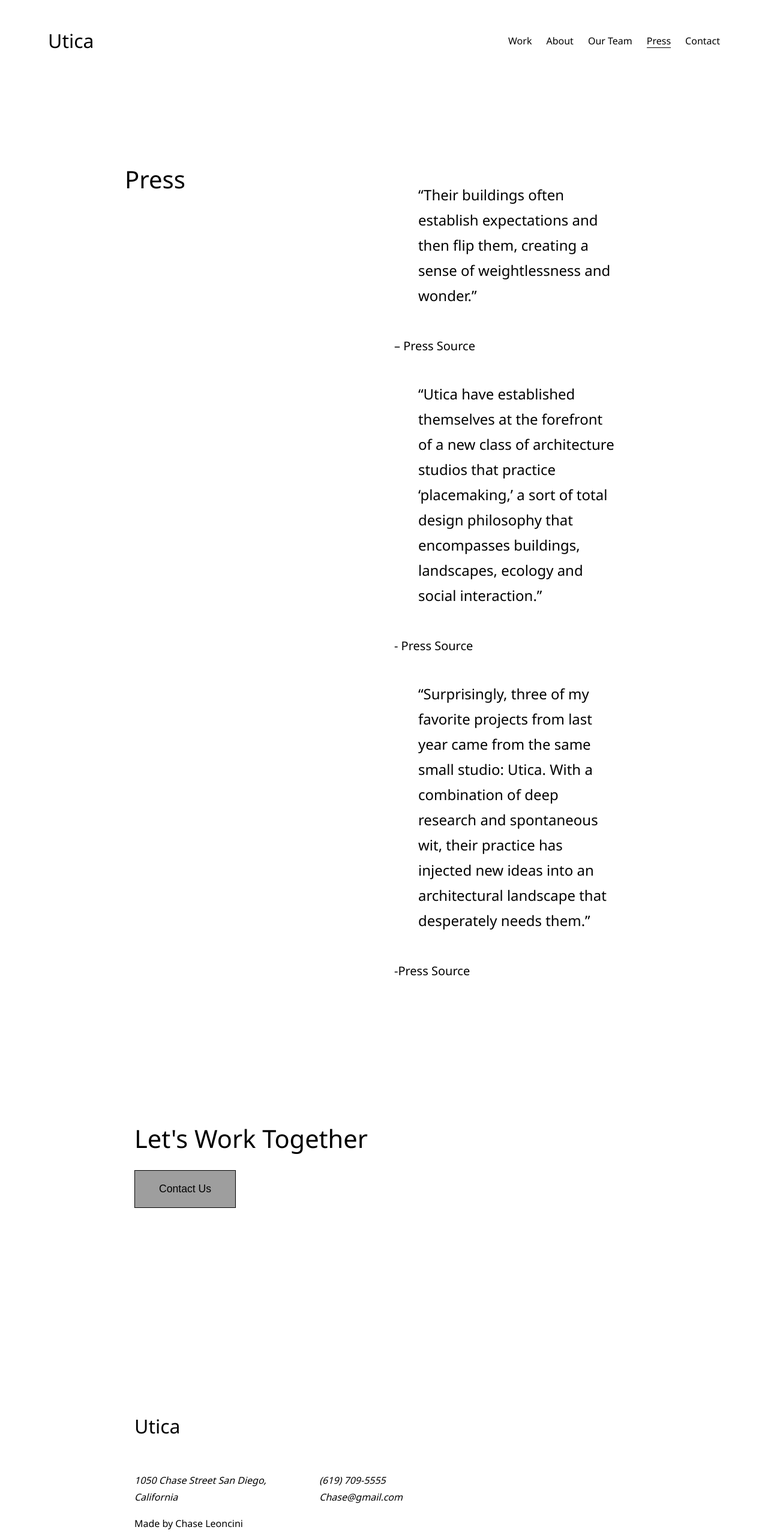
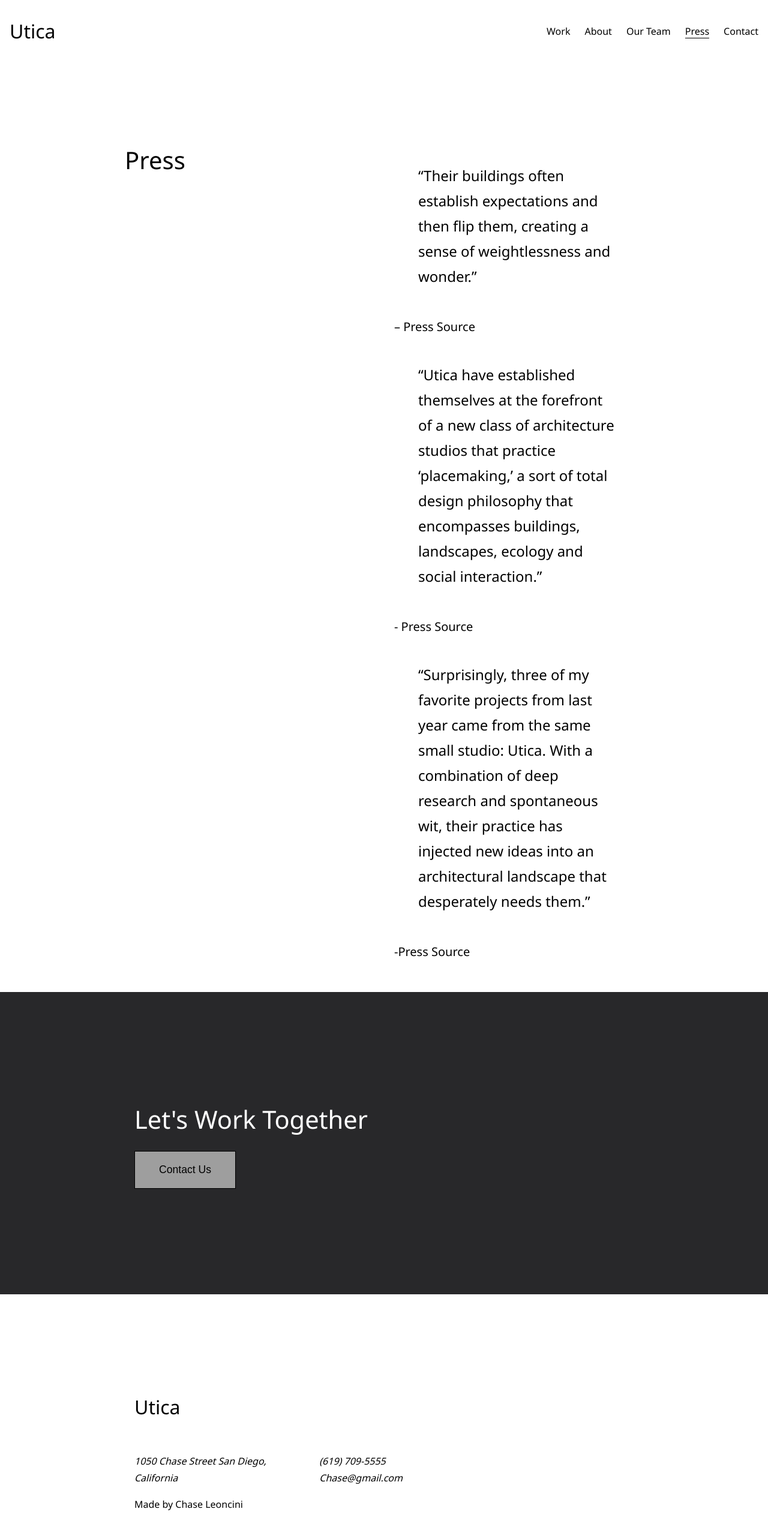
Before and after one commit to ChaseTheWebDev/project, a React (Create React App) app: page /press in a window 1280 px wide. Shown: the top 2566 px of the page at 60% size. Built offline with nearby package versions, Linux system fonts and the light colour scheme; grey boxes are pictures that could not be loaded.

Commit message:
class name for images. container-1400

```diff
--- a/src/App.css
+++ b/src/App.css
@@ -4,3 +4,9 @@
   justify-content: center;
   align-items: flex-start;
 }
+
+.container-1400 {
+  width: 100%;
+  max-width: 1400px;
+  margin: 0 auto;
+}
--- a/src/components/ContactSection.js
+++ b/src/components/ContactSection.js
@@ -1,13 +1,9 @@
 import '../styles/ContactSection.css';
 
-export default function ContactSection({ children, variant, backgroundImage }) {
-    // Determine which class to apply based on the variant prop
-    const className = variant === 'dark' ? 'contact-section-dark' : 'contact-section-container';
-
+export default function ContactSection({ children, background = 'dark' }) {
     return (
         <div
-            className={`${className} ${backgroundImage ? 'contact-section-with-background' : ''}`}
-            style={backgroundImage ? { backgroundImage: `url(${backgroundImage})` } : {}}
+            className={`contact-section-container ${background}`}
         >
             {children}
         </div>
--- a/src/components/Navbar.js
+++ b/src/components/Navbar.js
@@ -4,7 +4,9 @@ import '../styles/Navbar.css';
 
 export default function Navbar() {
     return (
-        <div className="navbar-container">
+        <div className="navbar">
+            <div className="container-1400">
+                <div className="navbar-container ">
                     <div className='title-container'>
                         <h1><NavLink to='/'>Utica</NavLink></h1>
                     </div>
@@ -16,5 +18,7 @@ export default function Navbar() {
                         <li><NavLink to='/contact' activeClassName='active'>Contact</NavLink></li>
                     </ul>
                 </div>
+            </div>
+        </div>
     );
 }
--- a/src/styles/ContactSection.css
+++ b/src/styles/ContactSection.css
@@ -1,13 +1,24 @@
-.contact-section-container,
-.contact-section-dark {
+.contact-section-container {
     display: flex;
     flex-flow: column nowrap;
     padding: 14rem;
     padding-block: 11rem;
     gap: 1rem;
+    color: #fff;
     background-size: cover;
     background-position: center;
-    color: black;
+}
+
+.contact-section-container.dark {
+    background: #28282a;
+}
+
+.contact-section-container.three {
+    background-image: url('../assets/project-3.jpg');
+}
+
+.contact-section-container.four {
+    background-image: url('../assets/project-4.jpg');
 }
 
 .contact-section-container {
--- a/src/styles/Navbar.css
+++ b/src/styles/Navbar.css
@@ -1,17 +1,16 @@
+.navbar {
+    width: 100%;
+    padding: 1.5em 1em;
+}
 .navbar-container {
     width: 100%;
     display: flex;
+    justify-content: space-between;
     flex-flow: row nowrap;
     align-items: center;
-    padding: 2.5rem;
-    padding-inline: 5rem;
-
 }
 
 .title-container {
-    display: flex;
-    flex: 1;
-    justify-content: flex-start;
     font-size: 1rem;
 }
 
--- a/src/styles/WorkView.css
+++ b/src/styles/WorkView.css
@@ -1,14 +1,6 @@
 header {
-    display: flex;
-    flex-flow: row wrap;
-    justify-content: flex-start;
-    padding-inline: 14rem;
     font-size: 3.6rem;
     font-weight: 500;
-}
-
-header p {
-    width: 80%;
 }
 
 .workview-image-1 {
--- a/src/views/AboutView.js
+++ b/src/views/AboutView.js
@@ -3,7 +3,7 @@ import ContactSection from '../components/ContactSection';
 import Button from '../components/Button';
 import '../styles/AboutView.css';
 
-const projectFour = '../assets/project-4.jpg';
+console.log(process.env)
 
 export default function AboutView() {
     return (
@@ -44,10 +44,10 @@ export default function AboutView() {
                     </div>
                 </div>
             </div>
-            <ContactSection variant={'dark'} backgroundImage={projectFour}>
-                    <h2>Let's Work Together</h2>
-                    <Button variant='light'>Contact Us</Button>
-                </ContactSection>
+            <ContactSection background="three">
+                <h2>Let's Work Together</h2>
+                <Button variant='light'>Contact Us</Button>
+            </ContactSection>
             <main></main>
         </div>
     );
--- a/src/views/WorkView.js
+++ b/src/views/WorkView.js
@@ -10,7 +10,7 @@ import ProjectImage4 from '../assets/project-4.jpg';
 export default function WorkView() {
     return (
         <div className="workview-container">
-            <header>
+            <header className="container-1400">
                 <p>
                     Utica is an architecture firm based in Copenhagen, Denmark.
                 </p>
@@ -50,7 +50,7 @@ export default function WorkView() {
                         </a>
                     </div>
                 </div>
-                <ContactSection variant={'dark'}>
+                <ContactSection>
                     <h2>Let's Work Together</h2>
                     <p>We’re always looking for new
                         opportunities and are comfortable
```
Lines whose indentation alone changed are shown as unchanged.
